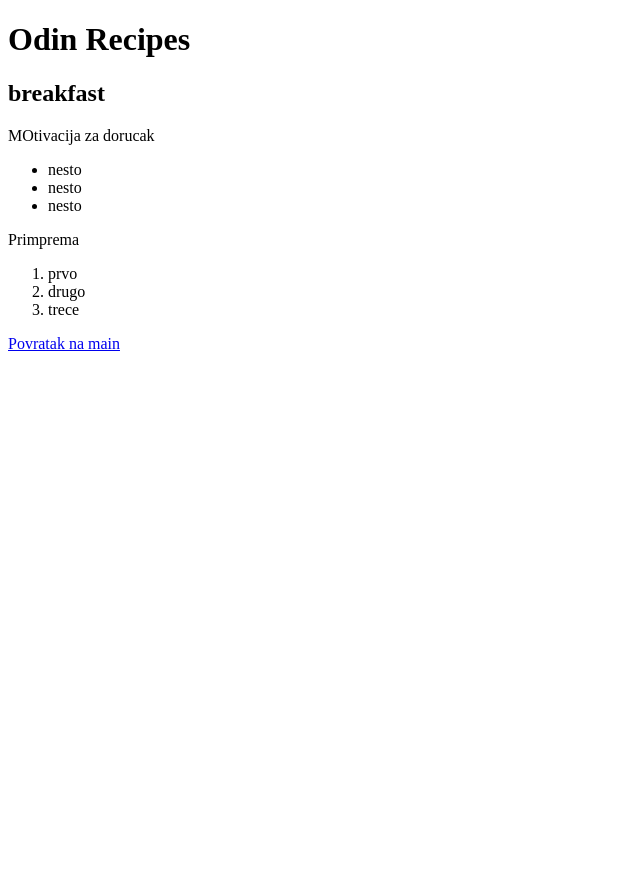
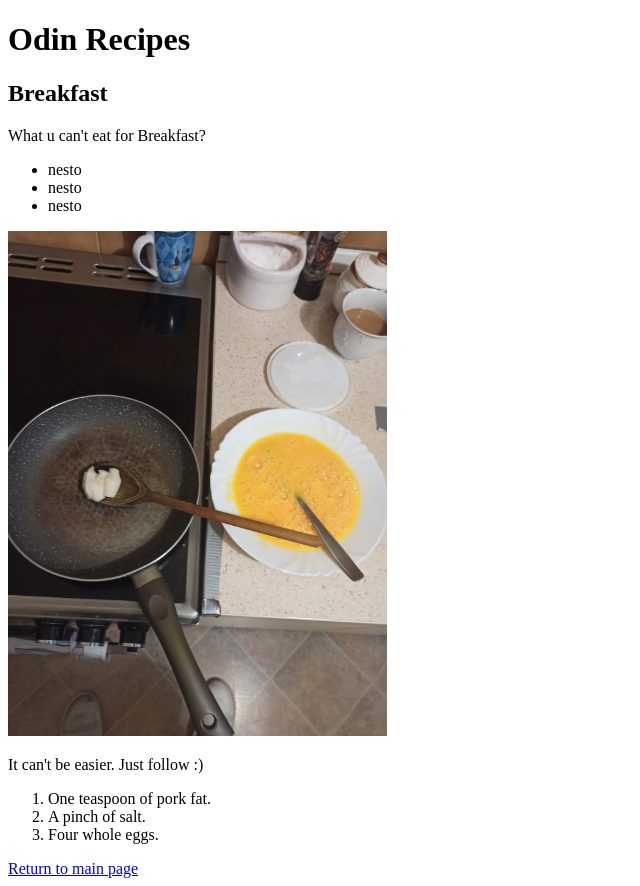
Before and after one commit to mvrcic00/odin-recipes, a plain HTML site: page recipes/breakfast.html in a window 1280 px wide. Shown: the whole page, without its empty margins (0-640 px from the left). Before the commit the page ends 800 px from the top, so only its background shows below. Drawn offline with Linux system fonts and the light colour scheme.

Commit message:
Added pictures and few steps in table of recipes.

```diff
--- a/recipes/breakfast.html
+++ b/recipes/breakfast.html
@@ -4,13 +4,13 @@
     <meta charset="UTF-8">
     <meta http-equiv="X-UA-Compatible" content="IE=edge">
     <meta name="viewport" content="width=device-width, initial-scale=1.0">
-    <title>Document</title>
+    <title>Breakfast</title>
 </head>
 <body>
     <h1>Odin Recipes</h1>
-    <h2>breakfast</h2>
+    <h2>Breakfast</h2>
 
-    <p>MOtivacija za dorucak</p>
+    <p>What u can't eat for Breakfast?</p>
 
     <ul>
         <li>nesto</li>
@@ -18,16 +18,17 @@
         <li>nesto</li>
     </ul>
 
+    <img src="slike/jaja.jpeg" style="width: 30%; height:30%" alt="Eggs and pork fat before cooking">
 
-    <p>Primprema</p>
+    <p>It can't be easier. Just follow :)</p>
 
     <ol>
-        <li>prvo</li>
-        <li>drugo</li>
-        <li>trece</li>
+        <li>One teaspoon of pork fat. </li>
+        <li>A pinch of salt.</li>
+        <li>Four whole eggs.</li>
     </ol>
 
 
-    <a href="../index.html">Povratak na main</a>
+    <a href="../index.html">Return to main page</a>
 </body>
 </html>
```
